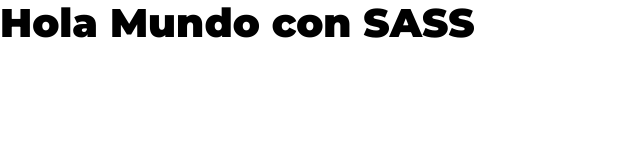
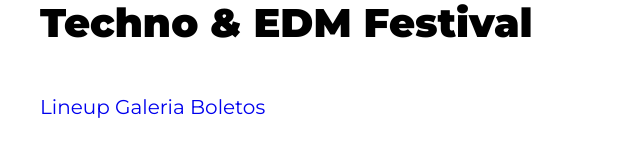
Before and after one commit to EnriqueIsra/desarrollo-web, a website: page festivalmusica/index.html in a window 1280 px wide. Shown: the whole page, without its empty margins (0-640 px from the left). Drawn offline with Linux system fonts and the light colour scheme.

Commit message:
175. Añadiendo el HTML del Header

```diff
--- a/festivalmusica/index.html
+++ b/festivalmusica/index.html
@@ -14,7 +14,17 @@
 </head>
 
 <body>
-    <h1>Hola Mundo con SASS</h1>
+    <header class="header">
+        <div class="contenedor contenido-header">
+            <h1>Techno & EDM Festival</h1>
+
+            <nav class="navegacion-principal">
+                <a href="#">Lineup</a>
+                <a href="#">Galeria</a>
+                <a href="#">Boletos</a>
+            </nav>
+        </div>
+    </header>
 </body>
 
 </html>
```
